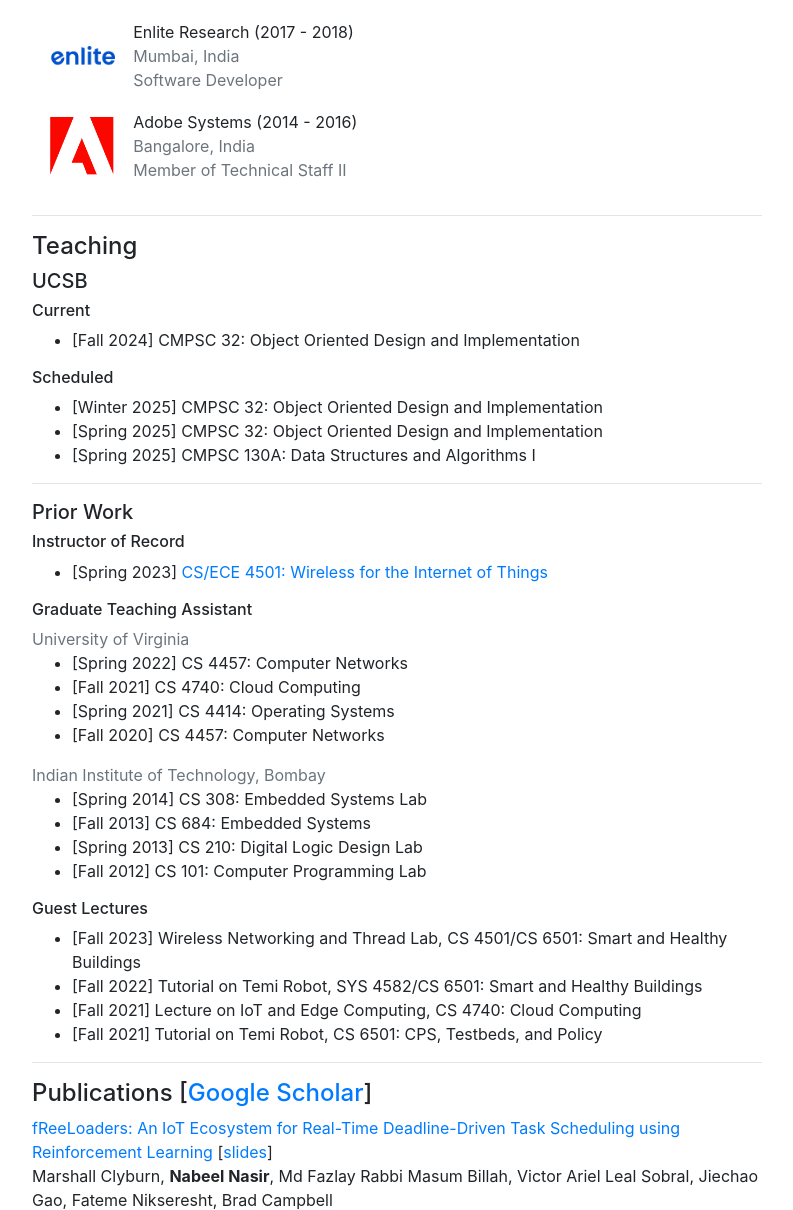
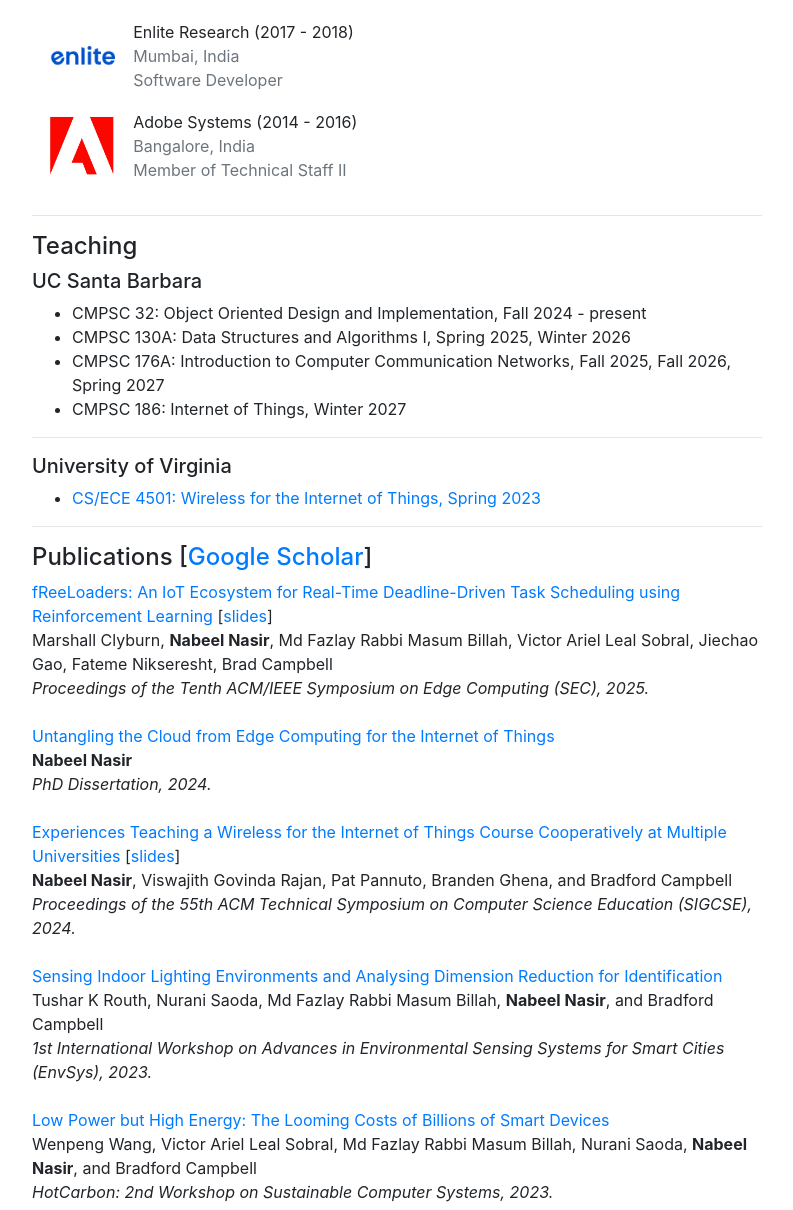
Before and after one commit to nabeel-nasir/nabeel-nasir.github.io, a plain HTML site: page index.html in a window 1280 px wide. Shown: the part 1258-2468 px from the top of the page, without its empty margins (243-1036 px from the left). Drawn offline with nearby package versions, Linux system fonts and the light colour scheme; some icons are missing.

Commit message:
update website

```diff
--- a/index.html
+++ b/index.html
@@ -119,11 +119,10 @@
 
         <div class="col-md-8">
             I am an Assistant Teaching Professor in the Department of Computer Science at UCSB.
-            I received a PhD in Computer Science from the University of Virginia, and an MTech in Computer Science
-            from IIT Bombay.
-            <br/><br/>
+            <!-- I received a PhD in Computer Science from the University of Virginia, and an MTech in Computer Science
+            from IIT Bombay.  -->
             I am passionate about teaching and broadening participation in Computer Science,
-            and supporting undergraduate research in Cyber Physical Systems and CS Education.
+            and supporting undergraduate research in CS Education and Cyber Physical Systems.
             <hr/>
         </div>
 
@@ -137,6 +136,7 @@
         <div class="col-md-8">
             <h4>News</h4>
             <ul>
+                <li>September 22, 2025: Our paper "fReeLoaders: An IoT Ecosystem for Real-Time Deadline-Driven Task Scheduling using Reinforcement Learning" was accepted at ACM/IEEE SEC 2025!</li>
                 <li>July 1, 2024: Joined UCSB as an assistant teaching faculty!</li>
                 <li>April 17, 2024: Graduated from University of Virginia!</li>
                 <li>March 22, 2024: Presented a paper "Experiences Teaching a Wireless for the Internet of Things Course Cooperatively at Multiple Universities" at ACM SIGCSE 2024, Portland, OR.</li>
@@ -200,27 +200,20 @@
 
         <div class="col-md-8">
             <h4>Teaching</h4>
-            <h5>UCSB</h5>
-            <h6>Current</h6>
+            <h5>UC Santa Barbara</h5>
             <ul>
-                <li>[Fall 2024] CMPSC 32: Object Oriented Design and Implementation</li>
+                <li>CMPSC 32: Object Oriented Design and Implementation, Fall 2024 - present</li>
+                <li>CMPSC 130A: Data Structures and Algorithms I, Spring 2025, Winter 2026</li>
+                <li>CMPSC 176A: Introduction to Computer Communication Networks, Fall 2025, Fall 2026, Spring 2027</li>
+                <li>CMPSC 186: Internet of Things, Winter 2027</li>
             </ul>
-
-            <h6>Scheduled</h6>
-            <ul>
-                <li>[Winter 2025] CMPSC 32: Object Oriented Design and Implementation</li>
-                <li>[Spring 2025] CMPSC 32: Object Oriented Design and Implementation</li>
-                <li>[Spring 2025] CMPSC 130A: Data Structures and Algorithms I</li>
-            </ul>
-
             <hr/>
 
-            <h5>Prior Work</h5>
-            <h6>Instructor of Record</h6>
+            <h5>University of Virginia</h5>
             <ul>
-                <li>[Spring 2023] <a href="https://www.cs.virginia.edu/~bjc8c/class/cs4501-s23/">CS/ECE 4501: Wireless for the Internet of Things</a></li>
+                <li><a href="https://www.cs.virginia.edu/~bjc8c/class/cs4501-s23/">CS/ECE 4501: Wireless for the Internet of Things, Spring 2023</a></li>
             </ul>
-            <h6>Graduate Teaching Assistant</h6>
+            <!-- <h6>Graduate Teaching Assistant</h6>
             <h7 class="text-muted">University of Virginia</h7>
             <ul>
                 <li>[Spring 2022] CS 4457: Computer Networks</li>
@@ -234,15 +227,15 @@
                 <li>[Fall 2013] CS 684: Embedded Systems</li>
                 <li>[Spring 2013] CS 210: Digital Logic Design Lab</li>
                 <li>[Fall 2012] CS 101: Computer Programming Lab</li>
-            </ul>
+            </ul> -->
 
-            <h6>Guest Lectures</h6>
+            <!-- <h6>Guest Lectures</h6>
             <ul>
                 <li>[Fall 2023] Wireless Networking and Thread Lab, CS 4501/CS 6501: Smart and Healthy Buildings</li>
                 <li>[Fall 2022] Tutorial on Temi Robot, SYS 4582/CS 6501: Smart and Healthy Buildings</li>
                 <li>[Fall 2021] Lecture on IoT and Edge Computing, CS 4740: Cloud Computing</li>
                 <li>[Fall 2021] Tutorial on Temi Robot, CS 6501: CPS, Testbeds, and Policy</li>
-            </ul>
+            </ul> -->
             <hr/>
         </div>
 
@@ -328,8 +321,8 @@
                 <li>Endowed Graduate Fellowship, UVA Engineering, 2023.</li>
                 <li><a href="https://engineering.virginia.edu/cs-department-end-year-award-recipients-2022-2023">Outstanding Graduate Teaching Award</a>, CS Department, University of Virginia, 2023.</li>
                 <li><a href="https://engineering.virginia.edu/current-students/graduate-students/professional-development/teaching-fellowship-program-tfp">UVA Teaching Fellowship</a>, School of Engineering and Applied Science, University of Virginia, 2023.</li>
-                <li><a href="https://sensys.acm.org/2021/">Best Presentation Award</a> at the ACM SenSys/BuildSys PhD Forum, 2021.</li>
-                <li>NSF Student Travel Grants: ACM/IEEE SEC, 2022, ACM/IEEE SEC, 2021,and ACM SenSys, 2019.</li>
+                <!-- <li><a href="https://sensys.acm.org/2021/">Best Presentation Award</a> at the ACM SenSys/BuildSys PhD Forum, 2021.</li> -->
+                <!-- <li>NSF Student Travel Grants: ACM/IEEE SEC, 2022, ACM/IEEE SEC, 2021,and ACM SenSys, 2019.</li> -->
             </ul>
             <hr/>
         </div>
@@ -342,6 +335,8 @@
         <div class="col-md-8">
             <h4>Service</h4>
             <ul>
+                <li>Reviewer, <a href="https://sigcse2025.sigcse.org/">ACM SIGCSE TS 2026</a> (57th ACM
+                    Technical Symposium on Computer Science Education), St. Louis, Missouri.</li>
                 <li>Reviewer, <a href="https://sigcse2025.sigcse.org/">ACM SIGCSE TS 2025</a> (56th ACM
                     Technical Symposium on Computer Science Education), Pittsburgh, Pennsylvania.</li>
                 <li>Reviewer, <a href="https://sigcse2024.sigcse.org/">ACM SIGCSE TS 2024</a> (55th ACM
```
